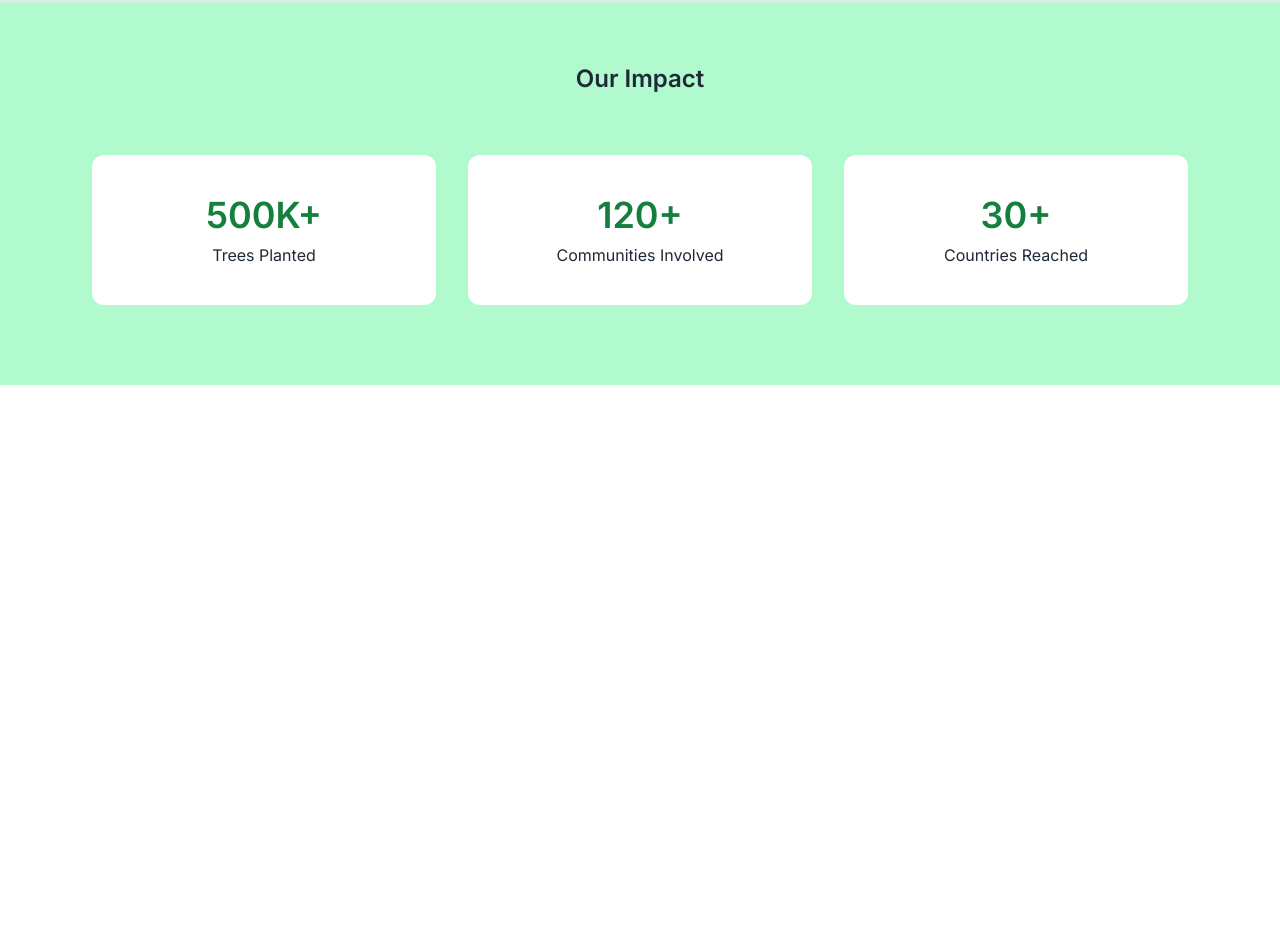
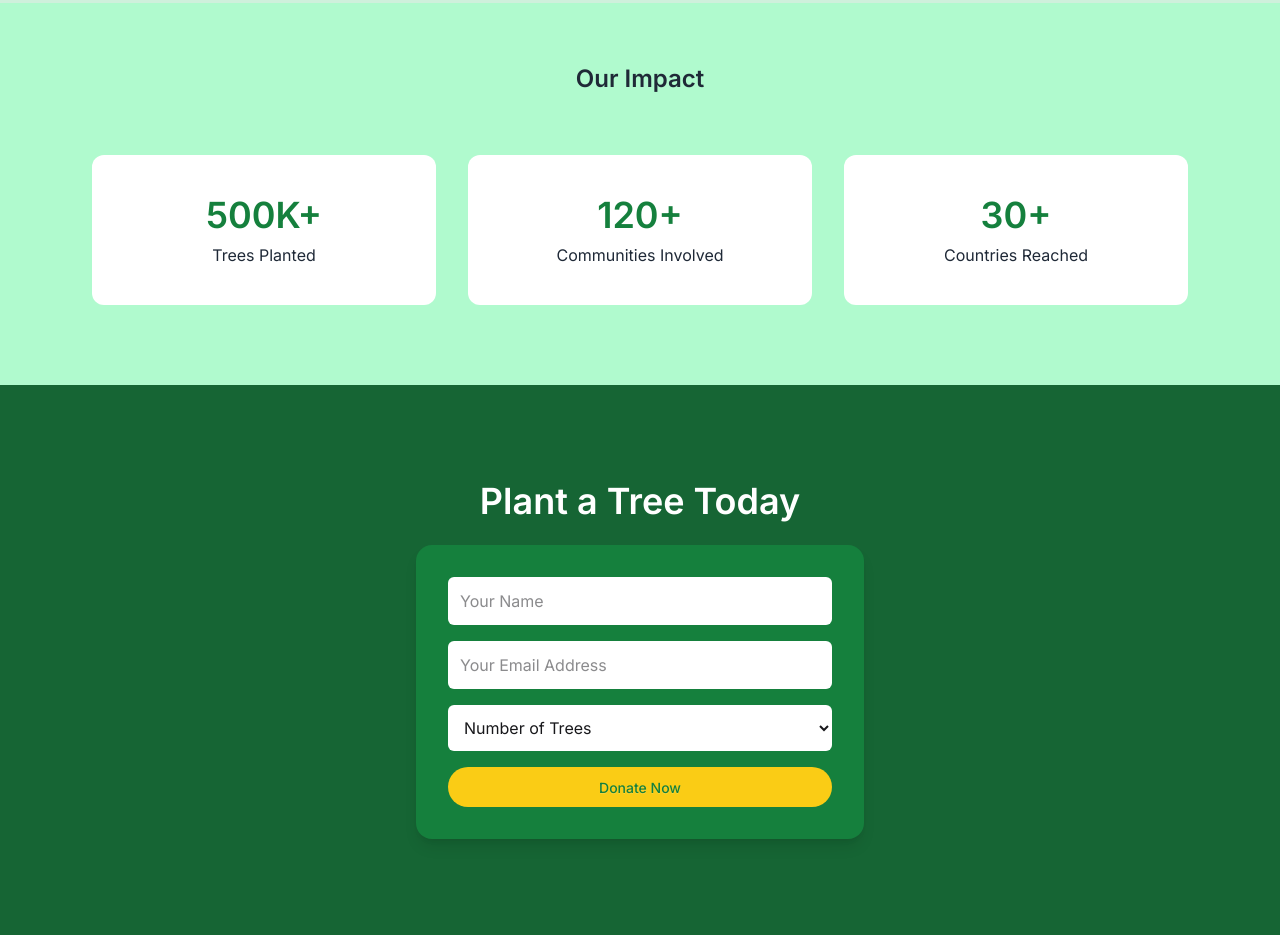
Before and after one commit to syedshafinahmed/Green-Earth, a plain HTML site: page index.html in a window 1280 px wide. Shown: the part 1235-2170 px from the top of the page. Before the commit the page ends 1620 px from the top, so only its background shows below. Drawn offline with nearby package versions, Linux system fonts and the light colour scheme.

Commit message:
added form

```diff
--- a/index.html
+++ b/index.html
@@ -82,6 +82,27 @@
     </section>
 
 
+    <section class=" bg-[#166534] py-24">
+        <h2 class="text-center text-4xl font-semibold text-white mb-6">Plant a Tree Today</h2>
+        <div class="flex items-center justify-center">
+            <div class="bg-[#15803D] p-8 rounded-2xl shadow-lg w-full max-w-md">
+                <form class="space-y-4">
+                    <input type="text" placeholder="Your Name" class="w-full p-3 border-none rounded-md bg-white"/>
+                    <input type="email" placeholder="Your Email Address" class="w-full p-3 border-none rounded-md bg-white" />
+                    <select class="w-full p-3 border-none rounded-md bg-white">
+                        <option selected disabled>Number of Trees</option>
+                        <option>1</option>
+                        <option>2</option>
+                        <option>3</option>
+                        <option>5</option>
+                        <option>10</option>
+                    </select>
+                    <button class="btn w-full text-[#15803D] bg-[#FACC15] font-medium rounded-full p-3 border-none shadow-none">Donate Now</button>
+                </form>
+            </div>
+        </div>
+    </section>
+
 
 
 </body>
```
